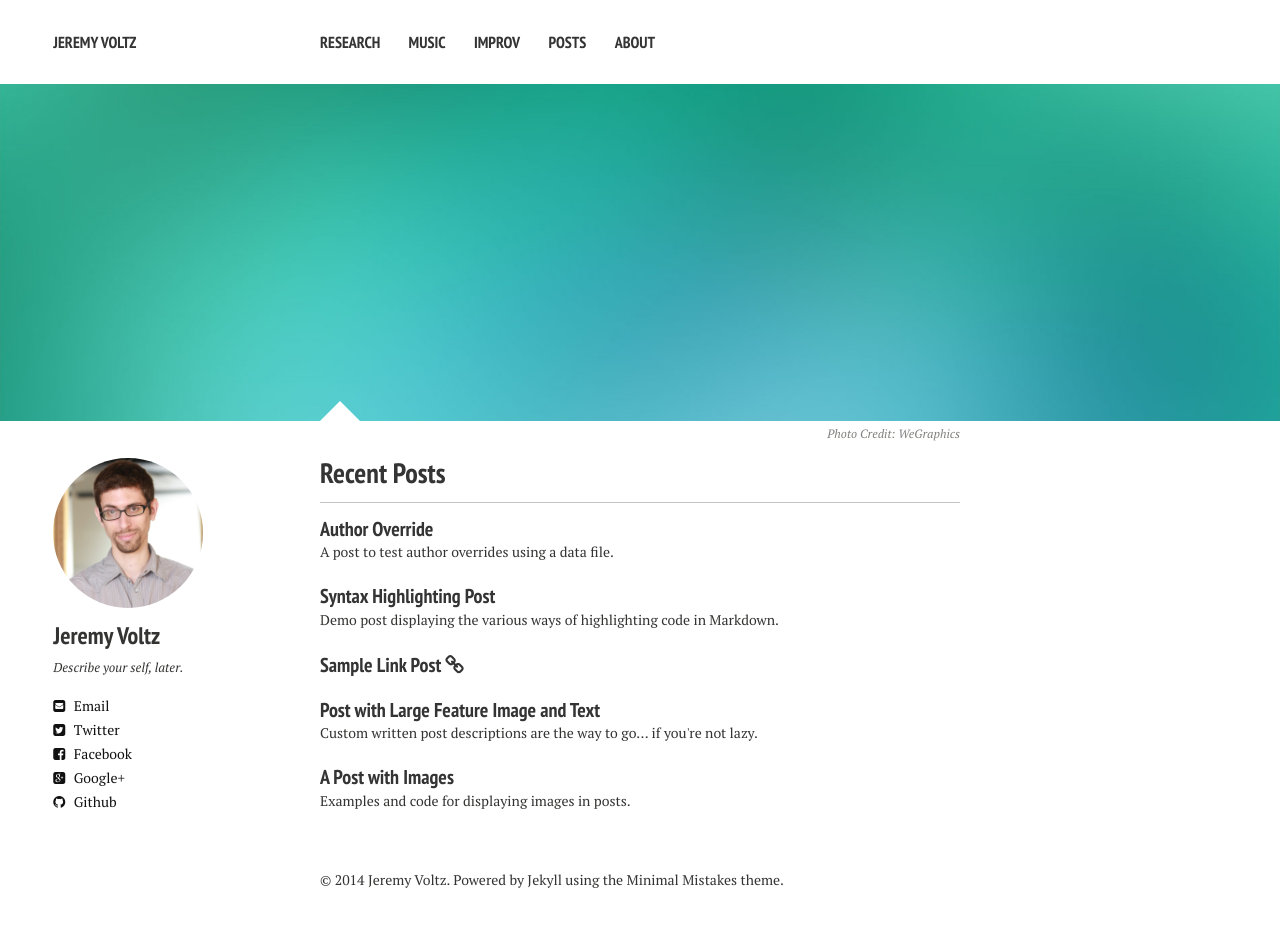
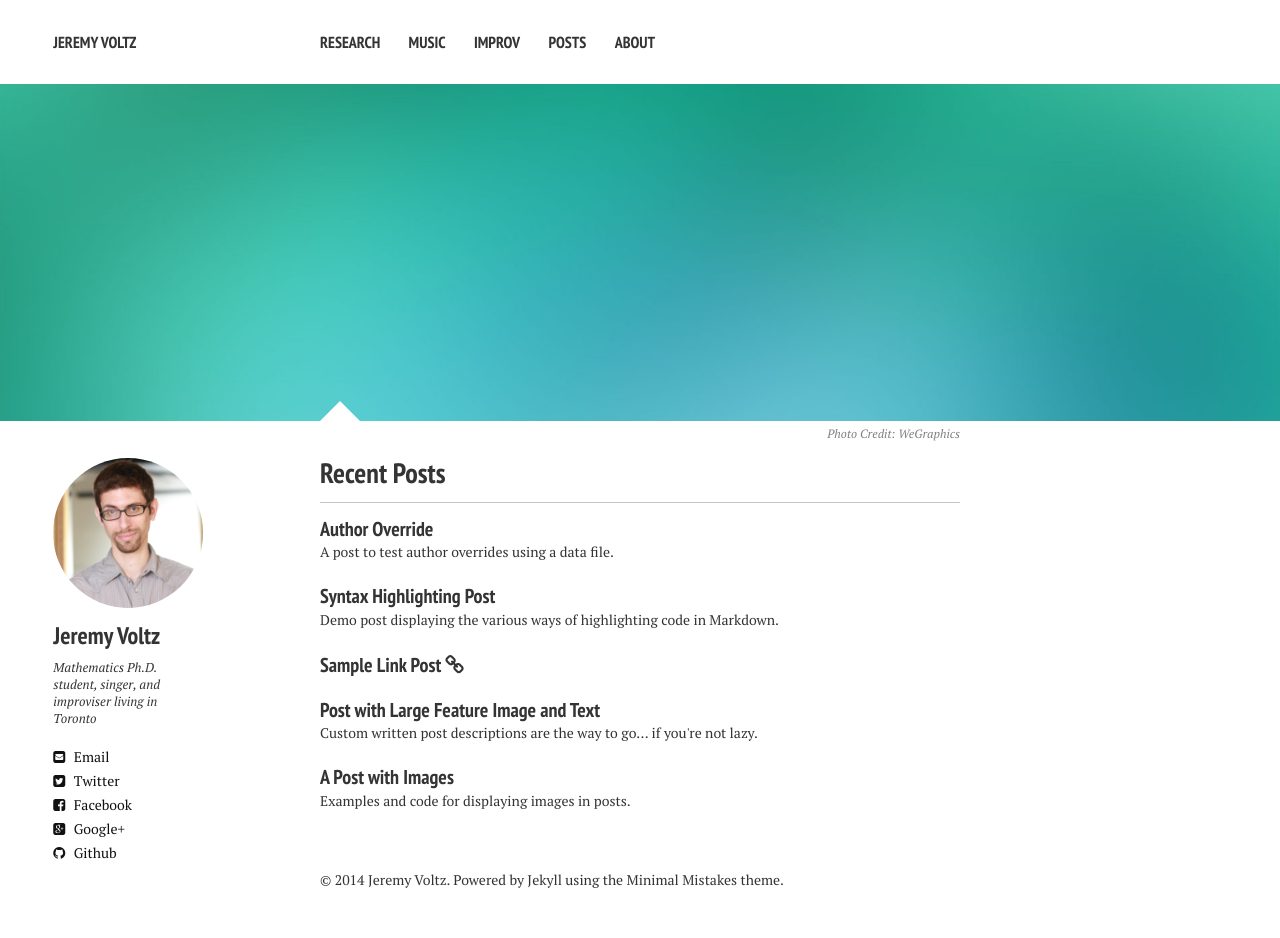
Before and after one commit to jeremyvoltz/jeremyvoltz.github.io, a Jekyll site: the page built from index.md, in a window 1280 px wide. Built offline with Jekyll 4.4.1, drawn with Linux system fonts in a browser that asks for light colours; nearby versions of some CDN libraries.

Commit message:
Added a todo file and updated bio in config file

```diff
--- a/_config.yml
+++ b/_config.yml
@@ -28,7 +28,7 @@ kramdown:
 owner:
   name: Jeremy Voltz
   avatar: headshot.jpg
-  bio: "Describe your self, later."
+  bio: "Mathematics Ph.D. student, singer, and improviser living in Toronto"
   email: jeremyvoltz@gmail.com
   disqus-shortname:
   twitter: jervoltz
```
Also changed, not shown: 1 other file.
